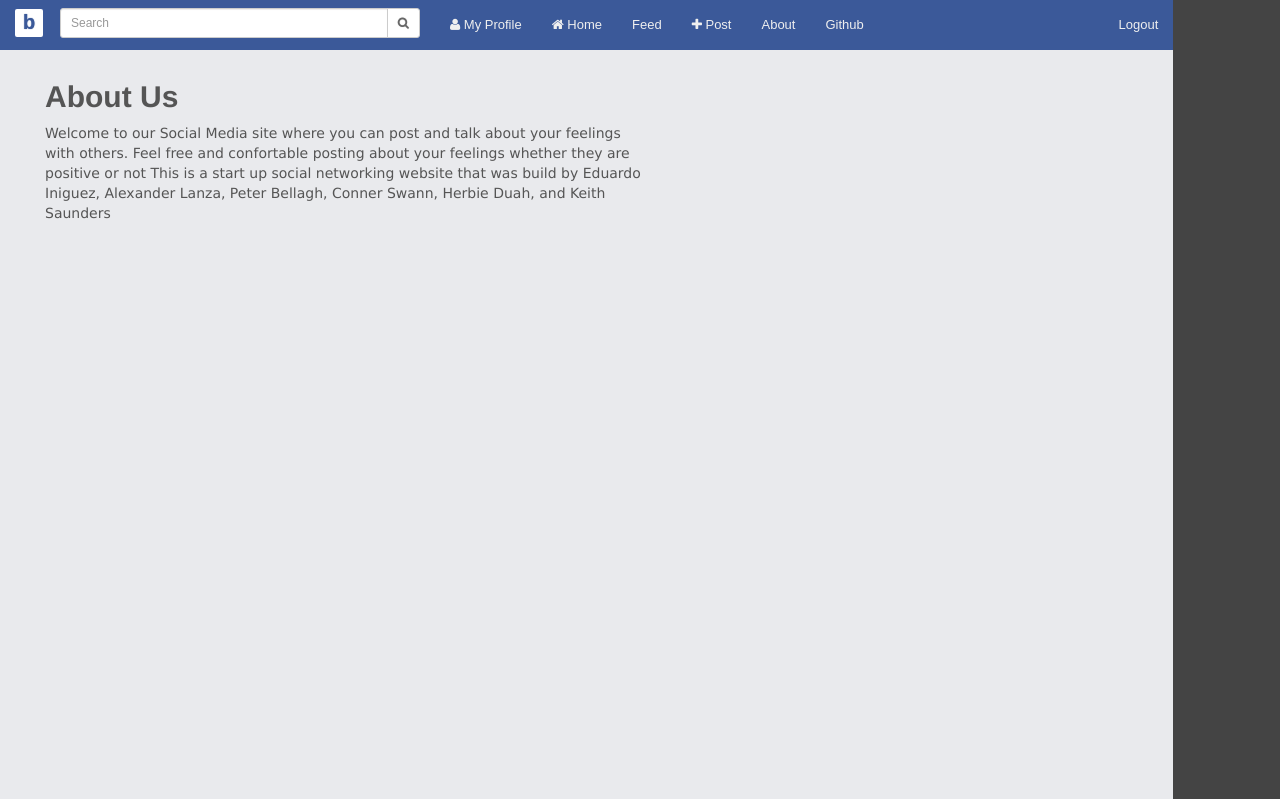
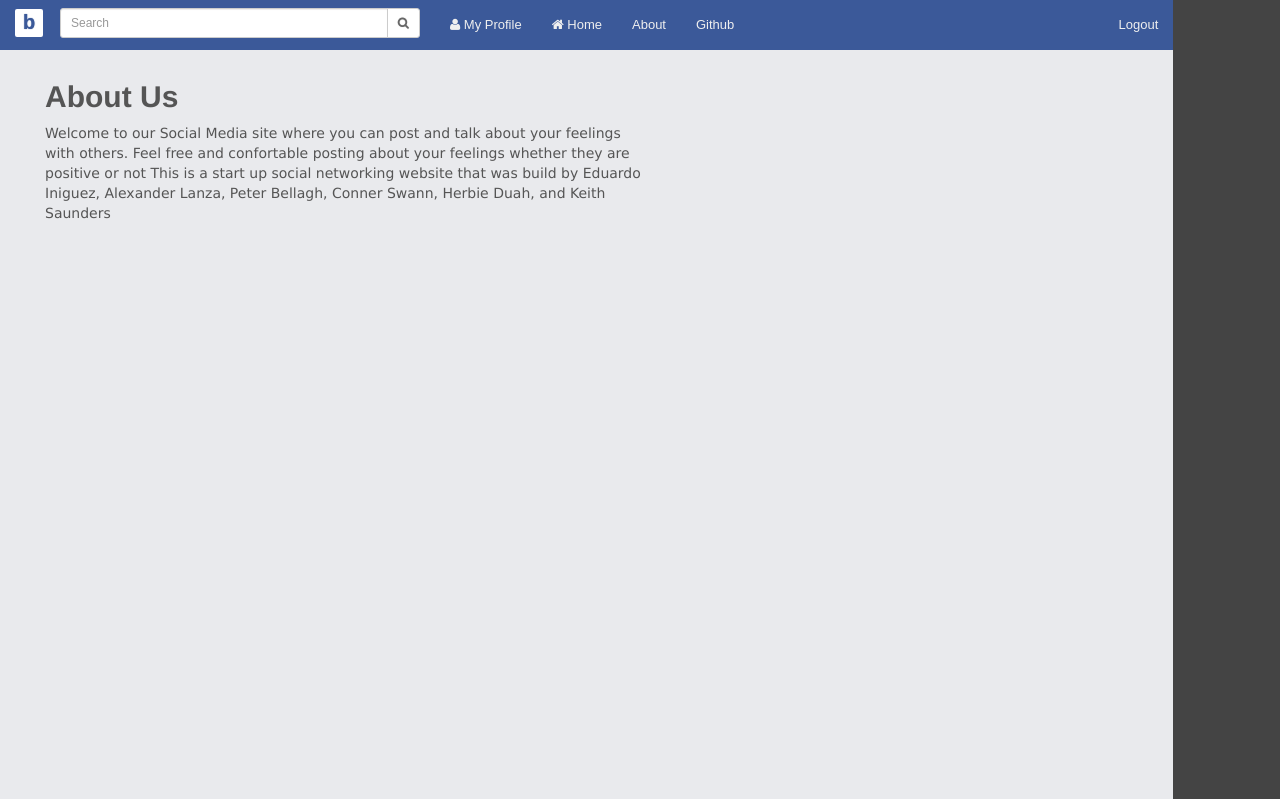
Before and after one commit to yourbuddyconner/CS399-social, a Django app: page /about in a window 1280 px wide. Shown: the top 799 px of the page. Run offline with Django 3.2, Linux system fonts and the light colour scheme; some libraries are stand-ins or nearby versions.

Commit message:
Removed Feed and Post buttons

```diff
--- a/app/templates/base.html
+++ b/app/templates/base.html
@@ -58,12 +58,7 @@
                         <a href='{% url "feed" %}'><i class="fa fa-home 2x"></i> Home</a>
 
                       </li>
-                      <li>
-                        <a href='{% url "feed" %}'>Feed</a>
-                      </li>
-                      <li>
-                        <a href="#postModal" role="button" data-toggle="modal"><i class="fa fa-plus"></i> Post</a>
-                      </li>
+
 						<li>
                         <a href='{% url "about" %}'>About</a>
                       </li>
--- a/app/templates/splash.html
+++ b/app/templates/splash.html
@@ -56,7 +56,7 @@
 
 				{% csrf_token %}
 
-				{% bootstrap_form authform layout='inline' size="small"%}
+				{% bootstrap_form authform layout='inline'%}
 				{% buttons %}
 					<button type="submit" class="btn btn-primary">
 						Sign in
```
